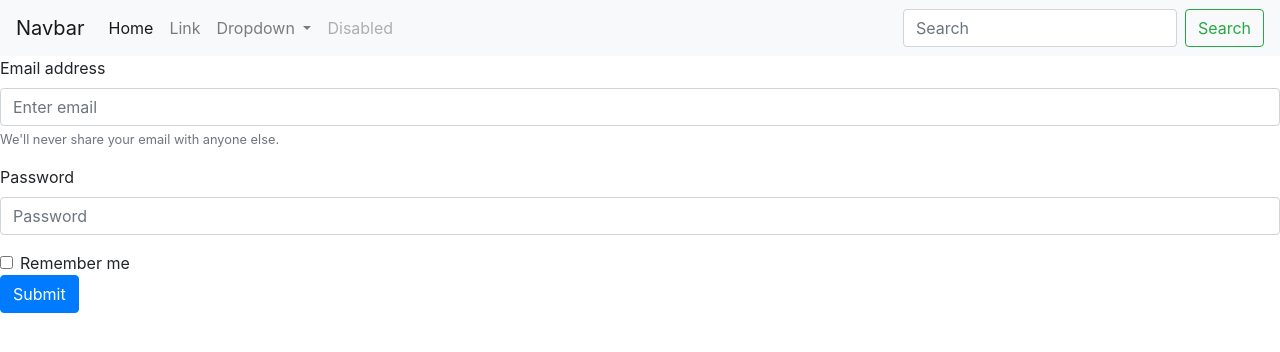
After one commit to CodecoolGlobal/CodecoolerBook, a PHP site: template views/login.view.php in a window 1280 px wide. The commit adds this page. Shown: the top 352 px of the page. Run offline with PHP 8.4, Linux system fonts and the light colour scheme; the template is opened without the code that fills it, so the values that code supplies are empty.

Commit message:
created login form , initialized session with user data , modified db query

```diff
--- a/config.php
+++ b/config.php
@@ -2,7 +2,7 @@
 
 return [
     'database' => [
-        'name' => 'Todolist',
+        'name' => 'codecoolerbook',
         'username' => 'root',
         'password' => '',
         'connection' => 'mysql:host=127.0.0.1',
--- a/routes.php
+++ b/routes.php
@@ -3,7 +3,7 @@
 $router->define([
     'CodecoolerBook' => 'controllers/index.php',
 //    'Todolist/add' => 'controllers/add.php',
-//    'Todolist/about/culture' => 'controllers/about-culture.php',
+    'codecoolerbook/login' => 'controllers/login.php',
 //    'Todolist/contact' => 'controllers/contact.php',
 //    'Todolist/models/index-model' => 'models/index.model.php',
 //    'Todolist/models/index-show-table' => 'models/indexShowTable.model.php',
--- /dev/null
+++ b/views/login.view.php
@@ -0,0 +1,32 @@
+<?php require 'layout/head.php' ?>
+
+<!doctype html>
+<html lang="en">
+<head>
+    <meta charset="UTF-8">
+    <meta name="viewport"
+          content="width=device-width, user-scalable=no, initial-scale=1.0, maximum-scale=1.0, minimum-scale=1.0">
+    <meta http-equiv="X-UA-Compatible" content="ie=edge">
+    <title>Document</title>
+</head>
+<body>
+<form action="login" method="post">
+    <div class="form-group">
+        <label for="exampleInputEmail1">Email address</label>
+        <input type="email" class="form-control" name="email" aria-describedby="emailHelp" placeholder="Enter email">
+        <small id="emailHelp" class="form-text text-muted">We'll never share your email with anyone else.</small>
+    </div>
+    <div class="form-group">
+        <label for="exampleInputPassword1">Password</label>
+        <input type="password" class="form-control" name="password" placeholder="Password">
+    </div>
+    <div class="form-check">
+        <input type="checkbox" class="form-check-input" name="remember" id="exampleCheck1">
+        <label class="form-check-label" for="rememberMe">Remember me</label>
+    </div>
+    <button type="submit" class="btn btn-primary" name="submit">Submit</button>
+    <?= $userFeedback?>
+</form>
+</body>
+</html>
+<?php require 'layout/footer.php' ?>
```
Also changed, not shown: controllers/login.php (added, +24 -0 lines), core/database/QueryBuilder.php (+6 -6 lines).
